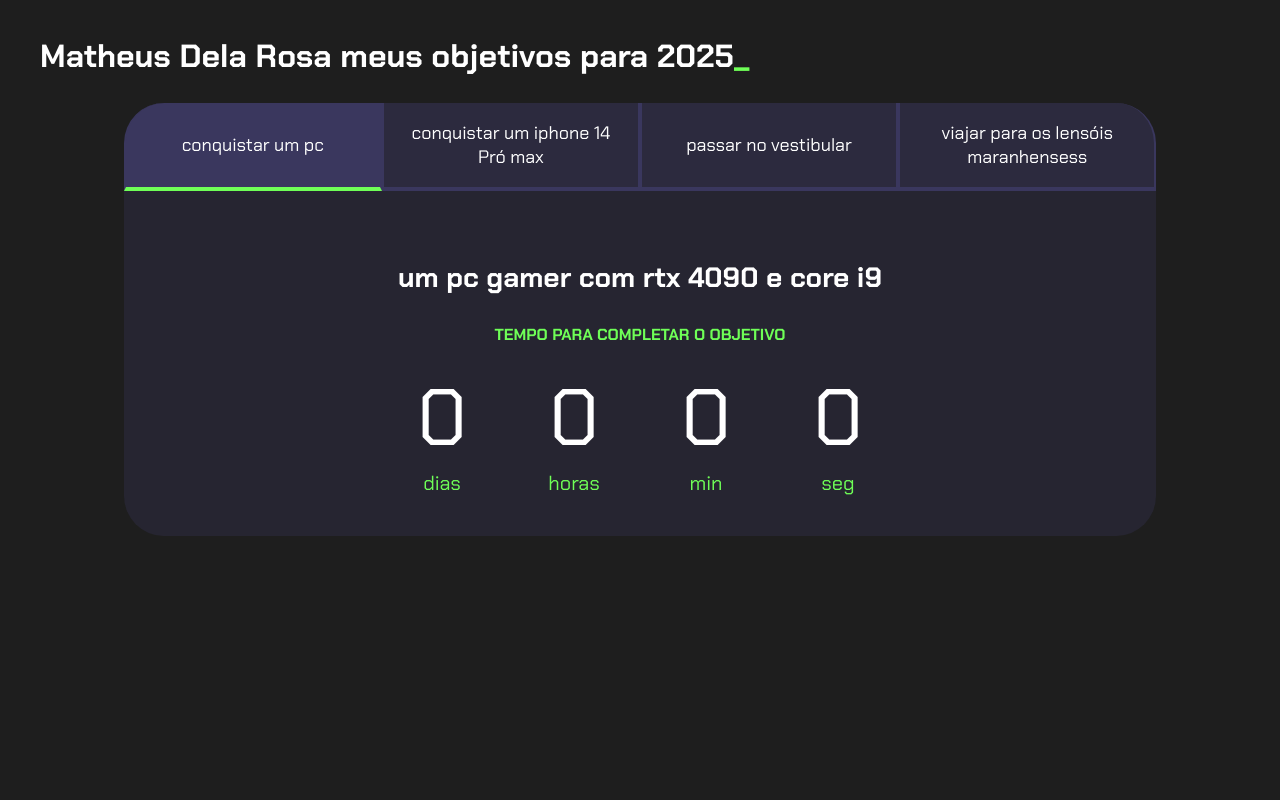
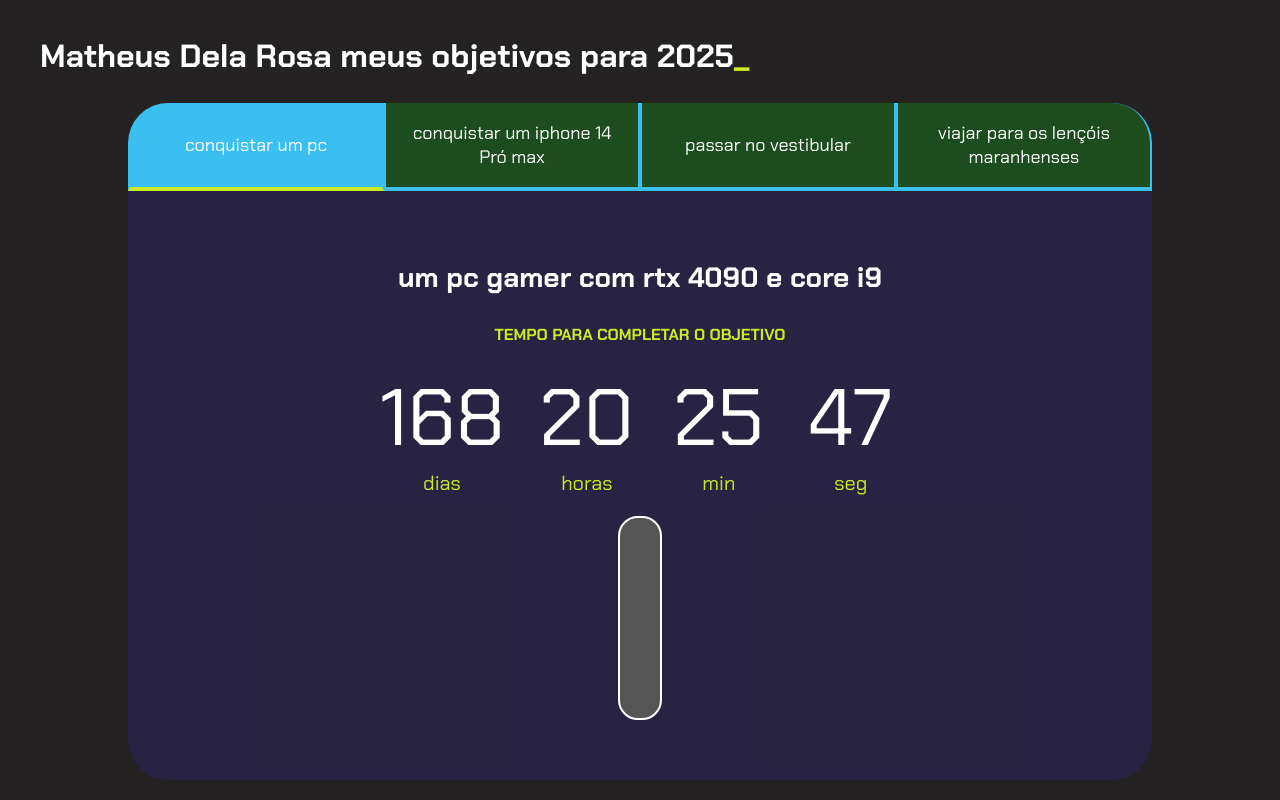
Before and after one commit to MatheusDelaRosa/trabalho-buiu-2-, a plain HTML site: page index.html in a window 1280 px wide. Drawn offline with Linux system fonts and the light colour scheme.

Commit message:
Add files via upload

```diff
--- a/index.html
+++ b/index.html
@@ -16,96 +16,52 @@
                 <button class="botao ativo">conquistar um pc</button>
                 <button class="botao">conquistar um iphone 14 Pró max</button>
                 <button class="botao">passar no vestibular</button>
-                <button class="botao">viajar para os lensóis maranhensess</button>
+                <button class="botao">viajar para os lençóis maranhenses</button>
             </div>
             <div class="abas-textos">
                 <div class="aba-conteudo ativo">
                     <h3 class="aba-conteudo-titulo-principal">um pc gamer com rtx 4090 e core i9</h3>
                     <h4 class="aba-conteudo-titulo-secundario">Tempo para completar o objetivo</h4>
                     <div class="contador">
-                        <div class="contador-digito">
-                            <p class="contador-digito-numero" id="dias0"></p>
-                            <p class="contador-digito-texto">dias</p>
-                        </div>
-                        <div class="contador-digito">
-                            <p class="contador-digito-numero" id="horas0"></p>
-                            <p class="contador-digito-texto">horas</p>
-                        </div>
-                        <div class="contador-digito">
-                            <p class="contador-digito-numero" id="min0"></p>
-                            <p class="contador-digito-texto">min</p>
-                        </div>
-                        <div class="contador-digito">
-                            <p class="contador-digito-numero" id="seg0"></p>
-                            <p class="contador-digito-texto">seg</p>
-                        </div>
+                        <div class="contador-digito"><p class="contador-digito-numero" id="dias0"></p><p class="contador-digito-texto">dias</p></div>
+                        <div class="contador-digito"><p class="contador-digito-numero" id="horas0"></p><p class="contador-digito-texto">horas</p></div>
+                        <div class="contador-digito"><p class="contador-digito-numero" id="min0"></p><p class="contador-digito-texto">min</p></div>
+                        <div class="contador-digito"><p class="contador-digito-numero" id="seg0"></p><p class="contador-digito-texto">seg</p></div>
                     </div>
+                    <div class="termometro"><div class="nivel"></div></div>
                 </div>
                 <div class="aba-conteudo">
                     <h3 class="aba-conteudo-titulo-principal">para qualidade de vídeos para marketing</h3>
                     <h4 class="aba-conteudo-titulo-secundario">Tempo para completar o objetivo</h4>
                     <div class="contador">
-                        <div class="contador-digito">
-                            <p class="contador-digito-numero" id="dias1"></p>
-                            <p class="contador-digito-texto">dias</p>
-                        </div>
-                        <div class="contador-digito">
-                            <p class="contador-digito-numero" id="horas1"></p>
-                            <p class="contador-digito-texto">horas</p>
-                        </div>
-                        <div class="contador-digito">
-                            <p class="contador-digito-numero" id="min1"></p>
-                            <p class="contador-digito-texto">min</p>
-                        </div>
-                        <div class="contador-digito">
-                            <p class="contador-digito-numero" id="seg1"></p>
-                            <p class="contador-digito-texto">seg</p>
-                        </div>
+                        <div class="contador-digito"><p class="contador-digito-numero" id="dias1"></p><p class="contador-digito-texto">dias</p></div>
+                        <div class="contador-digito"><p class="contador-digito-numero" id="horas1"></p><p class="contador-digito-texto">horas</p></div>
+                        <div class="contador-digito"><p class="contador-digito-numero" id="min1"></p><p class="contador-digito-texto">min</p></div>
+                        <div class="contador-digito"><p class="contador-digito-numero" id="seg1"></p><p class="contador-digito-texto">seg</p></div>
                     </div>
+                    <div class="termometro"><div class="nivel"></div></div>
                 </div>
                 <div class="aba-conteudo">
-                    <h3 class="aba-conteudo-titulo-principal">para  tornar ou engenheiro aeroespacial ou piloto</h3>
+                    <h3 class="aba-conteudo-titulo-principal">Para tornar ou engenheiro aeroespacial ou piloto</h3>
                     <h4 class="aba-conteudo-titulo-secundario">Tempo para completar o objetivo</h4>
                     <div class="contador">
-                        <div class="contador-digito">
-                            <p class="contador-digito-numero" id="dias2"></p>
-                            <p class="contador-digito-texto">dias</p>
-                        </div>
-                        <div class="contador-digito">
-                            <p class="contador-digito-numero" id="horas2"></p>
-                            <p class="contador-digito-texto">horas</p>
-                        </div>
-                        <div class="contador-digito">
-                            <p class="contador-digito-numero" id="min2"></p>
-                            <p class="contador-digito-texto">min</p>
-                        </div>
-                        <div class="contador-digito">
-                            <p class="contador-digito-numero" id="seg2"></p>
-                            <p class="contador-digito-texto">seg</p>
-                        </div>
+                        <div class="contador-digito"><p class="contador-digito-numero" id="dias2"></p><p class="contador-digito-texto">dias</p></div>
+                        <div class="contador-digito"><p class="contador-digito-numero" id="horas2"></p><p class="contador-digito-texto">horas</p></div>
+                        <div class="contador-digito"><p class="contador-digito-numero" id="min2"></p><p class="contador-digito-texto">min</p></div>
+                        <div class="contador-digito"><p class="contador-digito-numero" id="seg2"></p><p class="contador-digito-texto">seg</p></div>
                     </div>
+                    <div class="termometro"><div class="nivel"></div></div>
                 </div>
                 <div class="aba-conteudo">
-                    <h3 class="aba-conteudo-titulo-principal">para realizar o onho de criança por viajar o mundo</h3>
+                    <h3 class="aba-conteudo-titulo-principal">para realizar o sonho de criança por viajar o mundo</h3>
                     <h4 class="aba-conteudo-titulo-secundario">Tempo para completar o objetivo</h4>
                     <div class="contador">
-                        <div class="contador-digito">
-                            <p class="contador-digito-numero" id="dias3"></p>
-                            <p class="contador-digito-texto">dias</p>
-                        </div>
-                        <div class="contador-digito">
-                            <p class="contador-digito-numero" id="horas3"></p>
-                            <p class="contador-digito-texto">horas</p>
-                        </div>
-                        <div class="contador-digito">
-                            <p class="contador-digito-numero" id="min3"></p>
-                            <p class="contador-digito-texto">min</p>
-                        </div>
-                        <div class="contador-digito">
-                            <p class="contador-digito-numero" id="seg3"></p>
-                            <p class="contador-digito-texto">seg</p>
-                        </div>
+                        <div class="contador-digito"><p class="contador-digito-numero" id="dias3"></p><p class="contador-digito-texto">dias</p></div>
+                        <div class="contador-digito"><p class="contador-digito-numero" id="horas3"></p><p class="contador-digito-texto">horas</p></div>
+                        <div class="contador-digito"><p class="contador-digito-numero" id="min3"></p><p class="contador-digito-texto">min</p></div>
+                        <div class="contador-digito"><p class="contador-digito-numero" id="seg3"></p><p class="contador-digito-texto">seg</p></div>
                     </div>
+                    <div class="termometro"><div class="nivel"></div></div>
                 </div>
             </div>
         </div>
--- a/main.js
+++ b/main.js
@@ -3,7 +3,6 @@ const textos = document.querySelectorAll(".aba-conteudo");
 
 for (let i = 0; i < botoes.length; i++) {
     botoes[i].onclick = function () {
-
         for (let j = 0; j < botoes.length; j++) {
             botoes[j].classList.remove("ativo");
             textos[j].classList.remove("ativo");
@@ -15,13 +14,13 @@ for (let i = 0; i < botoes.length; i++) {
 }
 
 const contadores = document.querySelectorAll(".contador");
-const tempoObjetivo1 = new Date("2023-10-05T00:00:00");
-const tempoObjetivo2 = new Date("2023-12-05T00:00:00");
-const tempoObjetivo3 = new Date("2023-12-30T00:00:00");
-const tempoObjetivo4 = new Date("2024-02-01T00:00:00");
+const tempoObjetivo1 = new Date("2025-10-05T00:00:00");
+const tempoObjetivo2 = new Date("2025-10-31T00:00:00");
+const tempoObjetivo3 = new Date("2025-11-31T00:00:00");
+const tempoObjetivo4 = new Date("2026-02-01T00:00:00");
 
 const tempos = [tempoObjetivo1, tempoObjetivo2, tempoObjetivo3, tempoObjetivo4];
-
+const niveis = document.querySelectorAll(".nivel");
 
 function calculaTempo(tempoObjetivo) {
     let tempoAtual = new Date();
@@ -34,25 +33,41 @@ function calculaTempo(tempoObjetivo) {
     segundos %= 60;
     minutos %= 60;
     horas %= 24;
-    if (tempoFinal > 0) {
-        return [dias, horas, minutos, segundos];
-    } else {
-        return [0, 0, 0, 0];
-    }
+
+    return tempoFinal > 0 ? [dias, horas, minutos, segundos] : [0, 0, 0, 0];
 }
 
 function atualizaCronometro() {
     for (let i = 0; i < contadores.length; i++) {
-        document.getElementById("dias" + i).textContent = calculaTempo(tempos[i])[0];
-        document.getElementById("horas" + i).textContent = calculaTempo(tempos[i])[1];
-        document.getElementById("min" + i).textContent = calculaTempo(tempos[i])[2];
-        document.getElementById("seg" + i).textContent = calculaTempo(tempos[i])[3];
+        const [dias, horas, minutos, segundos] = calculaTempo(tempos[i]);
+        document.getElementById("dias" + i).textContent = dias;
+        document.getElementById("horas" + i).textContent = horas;
+        document.getElementById("min" + i).textContent = minutos;
+        document.getElementById("seg" + i).textContent = segundos;
+    }
+}
+
+function atualizaTermometro() {
+    const agora = new Date();
+
+    for (let i = 0; i < tempos.length; i++) {
+        const fim = tempos[i];
+        const total = fim - agora;
+        const inicio = new Date(); // agora como base
+        const progresso = 1 - (fim - agora) / (fim - inicio); // 0 a 1
+
+        const percentual = Math.max(0, Math.min(100, progresso * 100));
+        niveis[i].style.height = `${percentual}%`;
     }
 }
 
 function comecaCronometro() {
     atualizaCronometro();
-    setInterval(atualizaCronometro, 1000);
+    atualizaTermometro();
+    setInterval(() => {
+        atualizaCronometro();
+        atualizaTermometro();
+    }, 1000);
 }
 
 comecaCronometro();
--- a/style.css
+++ b/style.css
@@ -1,12 +1,12 @@
 @import url('https://fonts.googleapis.com/css2?family=Chakra+Petch:wght@400;700&display=swap');
 
 :root {
-    --cor-de-fundo: #1E1E1E;
-    --verde: #6FFF57;
+    --cor-de-fundo: #242222;
+    --verde: #cdeb24;
     --branco: #FFFFFF;
-    --botao-ativo: #3A375E;
-    --botao-inativo: rgba(58, 55, 94, 0.5);
-    --texto-fundo: rgba(58, 55, 94, 0.3);
+    --botao-ativo: #3bbff3;
+    --botao-inativo: rgba(7, 216, 18, 0.233);
+    --texto-fundo: rgba(64, 46, 228, 0.164);
 }
 
 body {
@@ -14,7 +14,6 @@ body {
     color: var(--branco);
     font-family: 'Chakra Petch', sans-serif;
 }
-
 
 .conteudo-principal {
     display: flex;
@@ -35,7 +34,6 @@ body {
 .titulo-principal span {
     color: var(--verde);
 }
-
 
 .botao {
     font-family: 'Chakra Petch', sans-serif;
@@ -106,14 +104,32 @@ body {
 .contador-digito-numero {
     font-size: 80px;
     margin: 0;
-
 }
 
 .contador-digito-texto {
     color: var(--verde);
     font-size: 20px;
     margin: 0;
+}
 
+.termometro {
+    width: 40px;
+    height: 200px;
+    background-color: #555;
+    border-radius: 20px;
+    overflow: hidden;
+    margin: 20px auto;
+    border: 2px solid #fff;
+    position: relative;
+}
+
+.nivel {
+    width: 100%;
+    background-color: var(--verde);
+    position: absolute;
+    bottom: 0;
+    height: 0%;
+    transition: height 0.5s ease-in-out;
 }
 
 @media screen and (min-width: 768px) {
```
